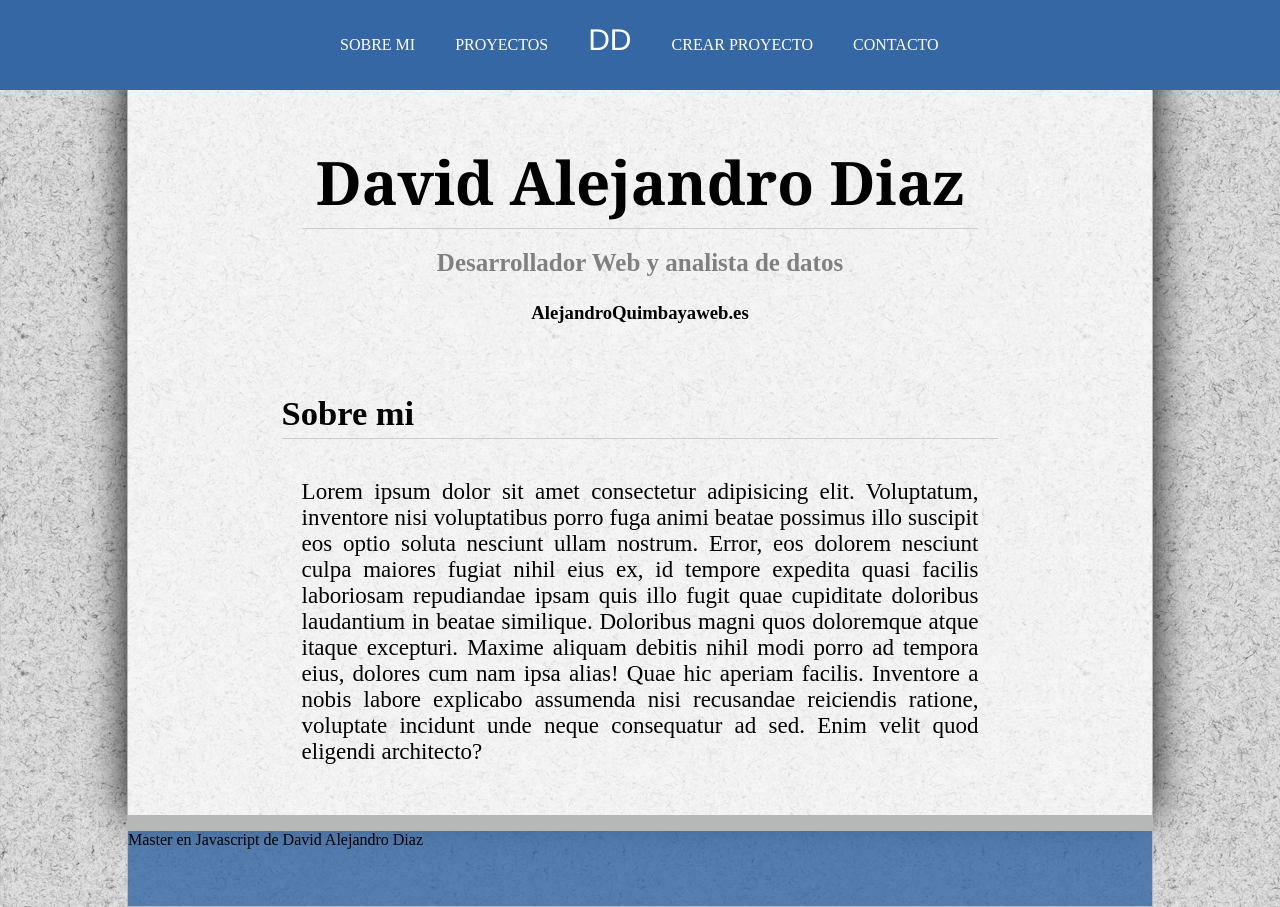
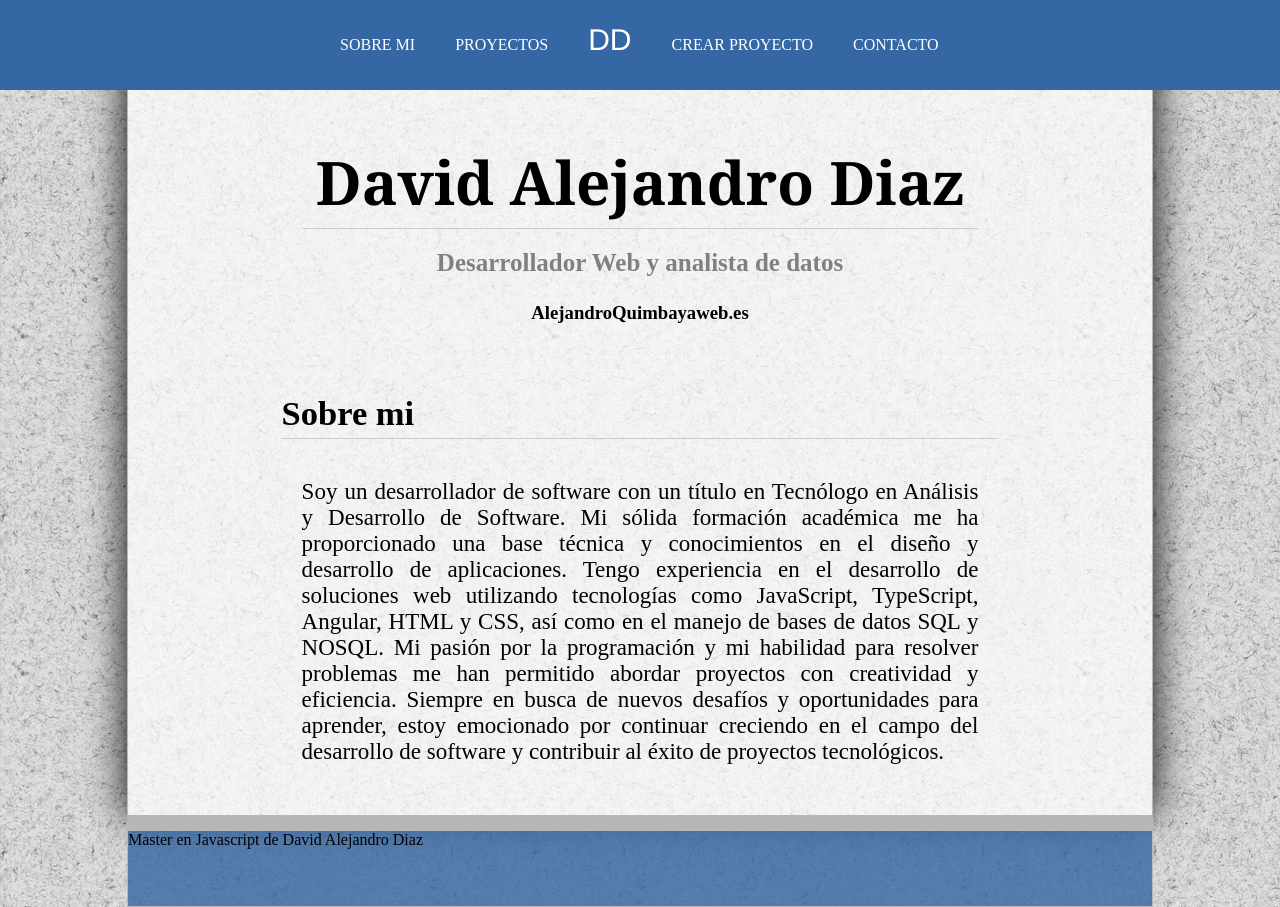
Before and after one commit to discoduro/Master_Javascript, an Angular app in the folder proyecto-angular/: page / in a window 1280 px wide. Built offline with nearby package versions, Linux system fonts and the light colour scheme.

Commit message:
Update components

```diff
--- a/proyecto-angular/src/app/components/about/about.component.html
+++ b/proyecto-angular/src/app/components/about/about.component.html
@@ -7,6 +7,6 @@
 <article class="about">
     <h2>Sobre mi</h2>
     <p>
-        Lorem ipsum dolor sit amet consectetur adipisicing elit. Voluptatum, inventore nisi voluptatibus porro fuga animi beatae possimus illo suscipit eos optio soluta nesciunt ullam nostrum. Error, eos dolorem nesciunt culpa maiores fugiat nihil eius ex, id tempore expedita quasi facilis laboriosam repudiandae ipsam quis illo fugit quae cupiditate doloribus laudantium in beatae similique. Doloribus magni quos doloremque atque itaque excepturi. Maxime aliquam debitis nihil modi porro ad tempora eius, dolores cum nam ipsa alias! Quae hic aperiam facilis. Inventore a nobis labore explicabo assumenda nisi recusandae reiciendis ratione, voluptate incidunt unde neque consequatur ad sed. Enim velit quod eligendi architecto?
+        Soy un desarrollador de software con un título en Tecnólogo en Análisis y Desarrollo de Software. Mi sólida formación académica me ha proporcionado una base técnica y conocimientos en el diseño y desarrollo de aplicaciones. Tengo experiencia en el desarrollo de soluciones web utilizando tecnologías como JavaScript, TypeScript, Angular, HTML y CSS, así como en el manejo de bases de datos SQL y NOSQL. Mi pasión por la programación y mi habilidad para resolver problemas me han permitido abordar proyectos con creatividad y eficiencia. Siempre en busca de nuevos desafíos y oportunidades para aprender, estoy emocionado por continuar creciendo en el campo del desarrollo de software y contribuir al éxito de proyectos tecnológicos.
     </p>
 </article>
--- a/proyecto-angular/src/assets/css/styles.css
+++ b/proyecto-angular/src/assets/css/styles.css
@@ -325,7 +325,7 @@ p {
 .buttom-edit,
 .buttom-delete {
     text-decoration: none;
-    width: 100px;
+    width: 150px;
     padding: 10px;
     text-align: center;
     border-radius: 5px;
```
Also changed, not shown: 2 other files (tests, documents, lock files or other folders).
